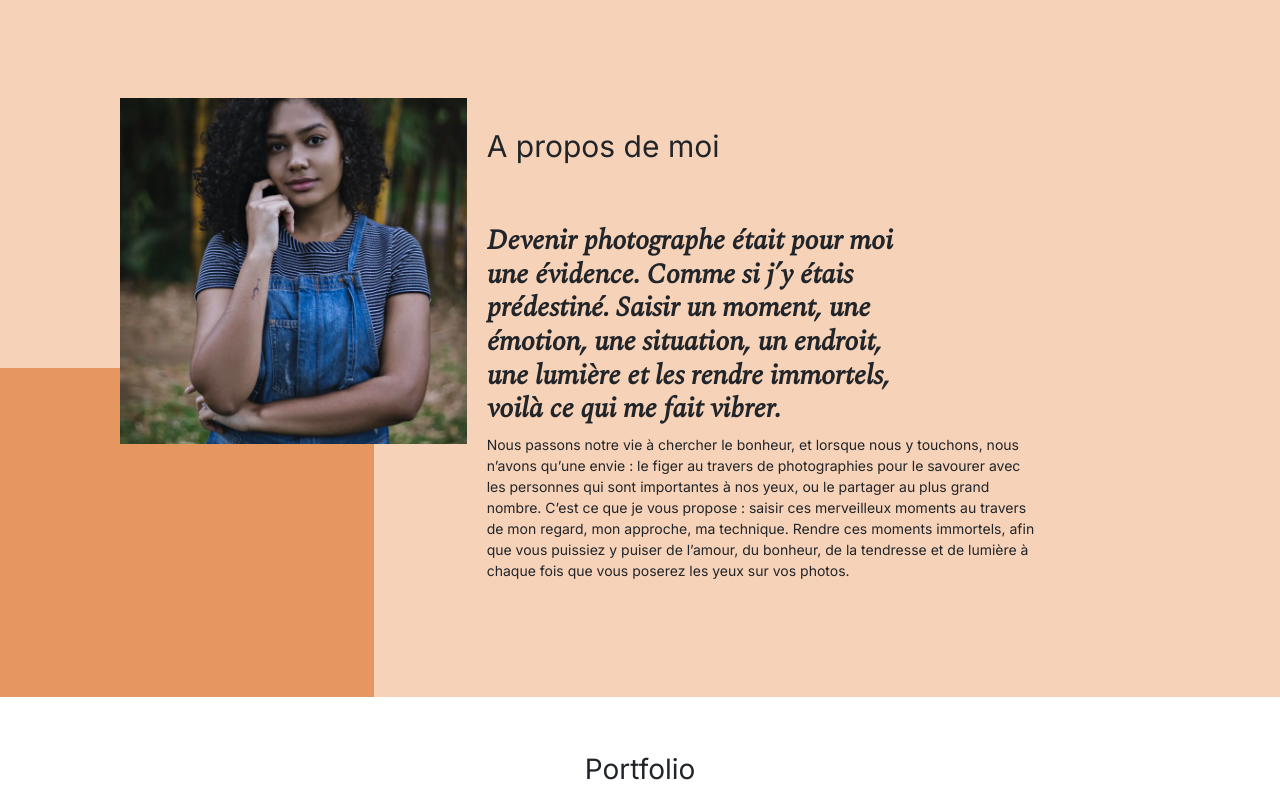
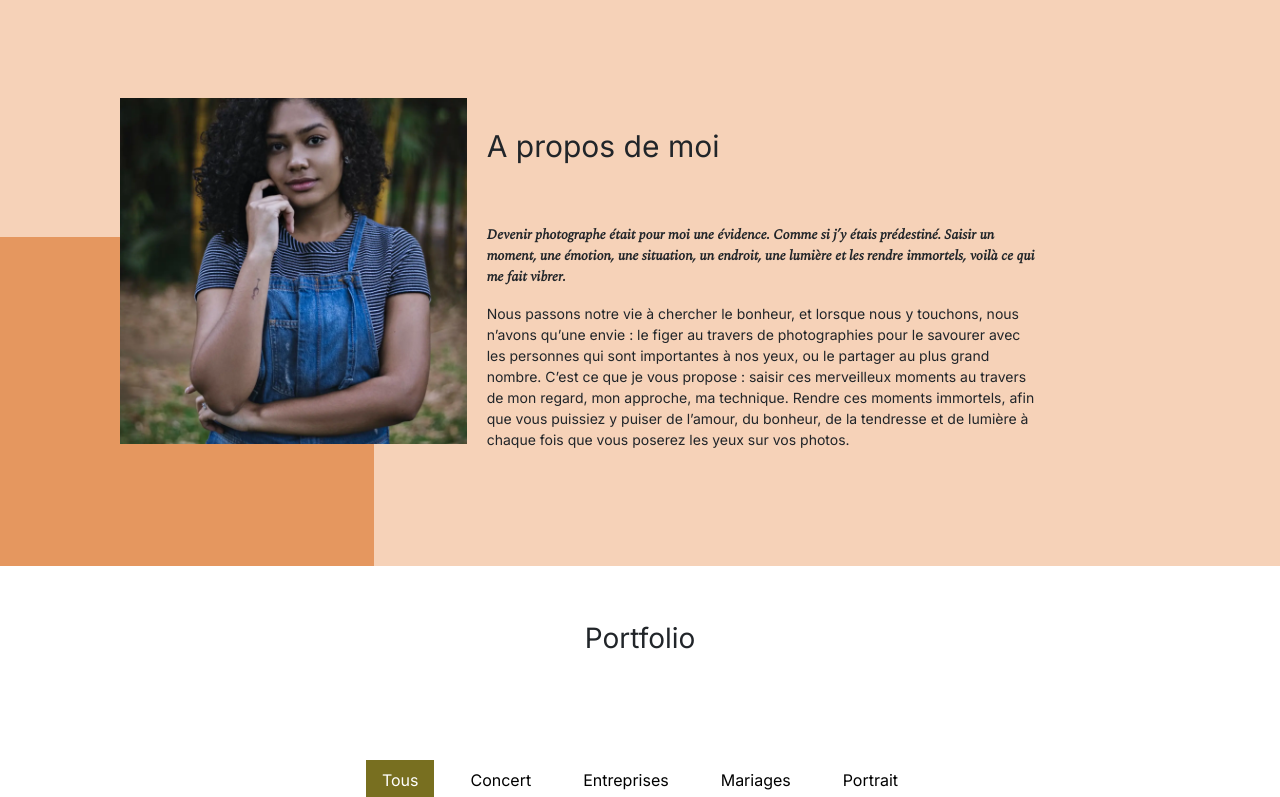
Before and after one commit to ibtissemzaidi/P9-ninacarducci, a plain HTML site: page index.html in a window 1280 px wide. Shown: the part 693-1490 px from the top of the page. Drawn offline with nearby package versions, Linux system fonts and the light colour scheme.

Commit message:
modifier html

```diff
--- a/index.html
+++ b/index.html
@@ -127,12 +127,12 @@
 
       <div id="about-me">
         <h2 class="about-me__title">A propos de moi</h3>
-          <h3 class="about-me__introduction">
+          <p class="about-me__introduction">
             Devenir photographe était pour moi une évidence. Comme si j’y étais
             prédestiné. Saisir un moment, une émotion, une situation, un
             endroit, une lumière et les rendre immortels, voilà ce qui me fait
             vibrer.
-          </h3>
+          </p>
           <p>
             Nous passons notre vie à chercher le bonheur, et lorsque nous y
             touchons, nous n’avons qu’une envie : le figer au travers de
```
